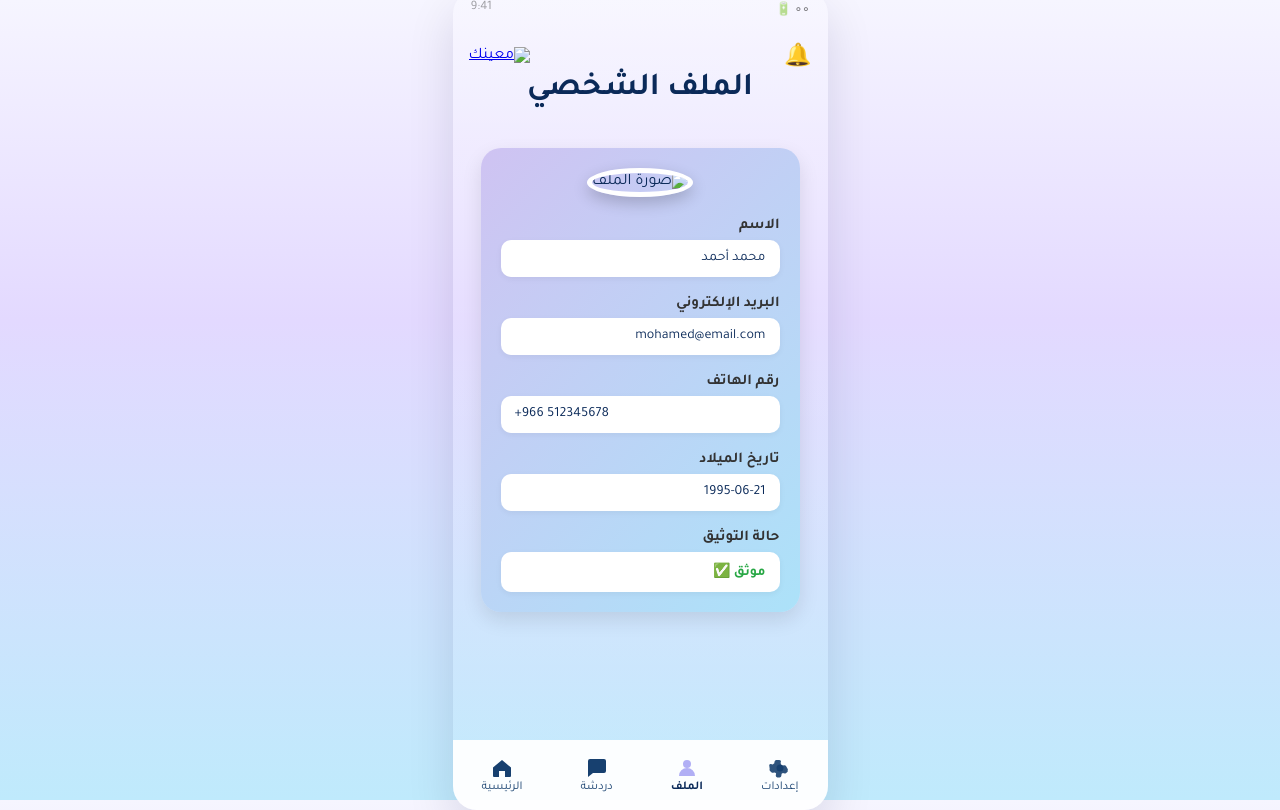
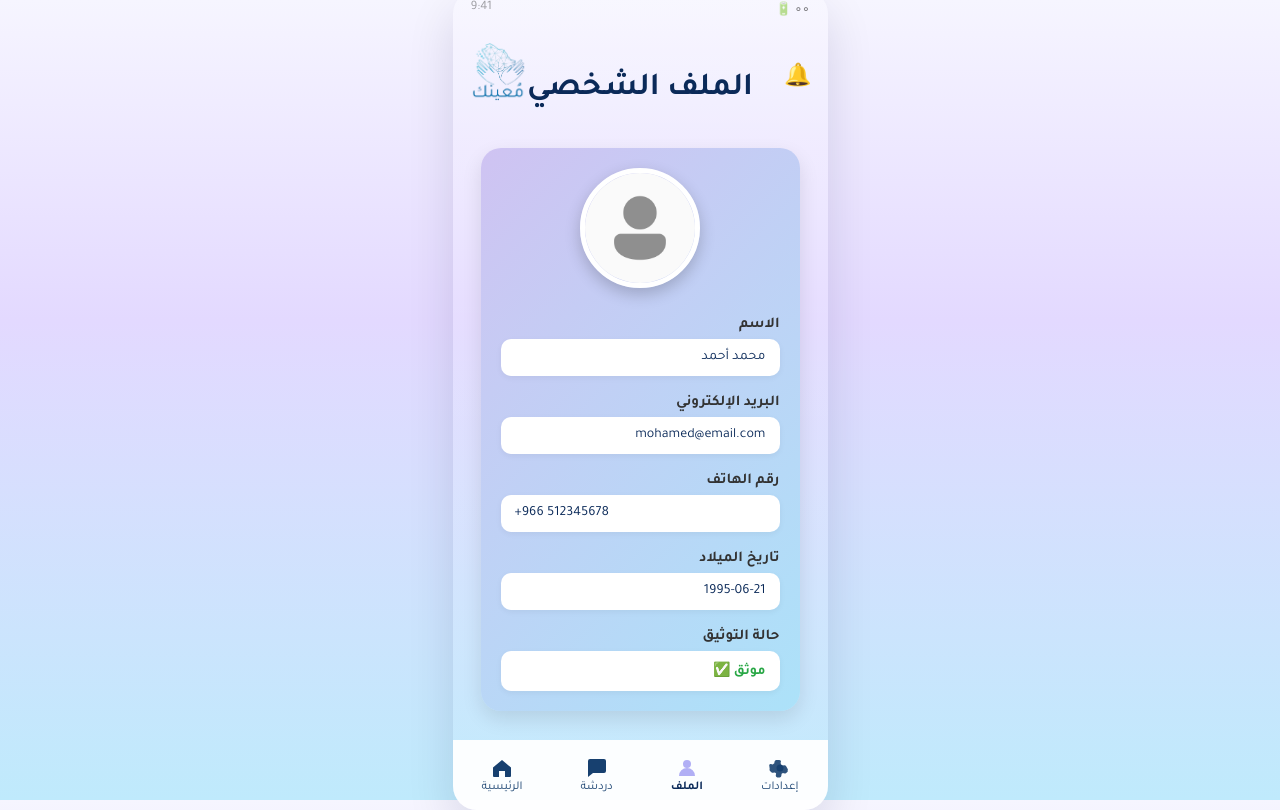
Before and after one commit to janaalbader28/Mueen, a plain HTML site: page profile.html in a window 1280 px wide. Drawn offline with Linux system fonts and the light colour scheme.

Commit message:
Update profile.html

```diff
--- a/profile.html
+++ b/profile.html
@@ -4,7 +4,7 @@
   <meta charset="UTF-8">
   <meta name="viewport" content="width=device-width, initial-scale=1.0">
   <title>دردشة الطوارئ — النظام الذكي</title>
-  <link rel="icon" href="favicon.ico">
+  <link rel="icon" href="images/favicon.ico">
   <link href="https://fonts.googleapis.com/css2?family=Tajawal:wght@400;500;600;700&display=swap" rel="stylesheet">
   <link rel="stylesheet" href="style.css">
 
@@ -23,7 +23,7 @@
       </div>
 <div class="top-right">
   <a href="welcome.html">
-    <img src="logo.png" alt="معينك" class="logo-small">
+    <img src="images/logo.png" alt="معينك" class="logo-small">
   </a>
 </div>
     </div>
@@ -32,7 +32,7 @@
 
   <div class="profile-box">
     <div class="profile-header">
-      <img src="profile.png" alt="صورة الملف" class="profile-img">
+      <img src="images/profile.png" alt="صورة الملف" class="profile-img">
     </div>
 
     <div class="profile-details">
```
